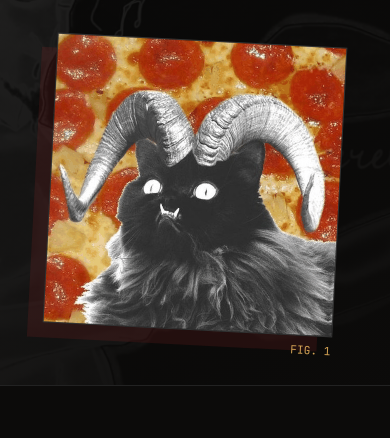
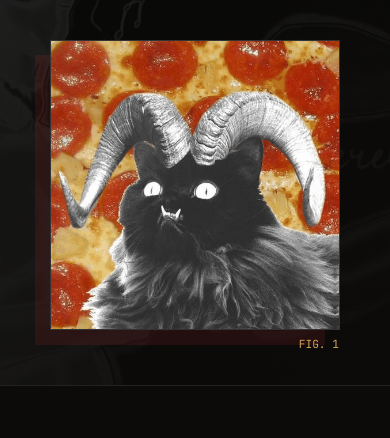
Before and after one commit to dagrosimo/spb_site, a plain HTML site: page index.html in a window 390 px wide. Shown: the part 195-633 px from the top of the page. Drawn offline with nearby package versions, Linux system fonts and the light colour scheme.

Commit message:
Add files via upload

```diff
--- a/index.html
+++ b/index.html
@@ -570,6 +570,11 @@
             .player-volume { display: none; }
             body.player-open .instruction-btn { bottom: calc(132px + env(safe-area-inset-bottom, 0px)); }
             body.player-open .footer { padding-bottom: 160px; }
+            .hero-main-img.in-view { transform: rotate(0deg); }
+            .album-cover.in-view img { filter: brightness(0.85) contrast(1.1); }
+            .fake-player.in-view img { filter: grayscale(0%) brightness(0.8) contrast(1.1); transform: scale(1.02); }
+            .fake-player.in-view .play-overlay { color: var(--accent-red); transform: translate(-50%, -50%) scale(1.1); }
+            .feedback-img.in-view { filter: grayscale(80%) brightness(0.6) contrast(1.3); }
         }
     </style>
 </head>
@@ -1977,6 +1982,20 @@
                 }
             });
         });
+
+        // --- MOBILE SCROLL HOVER EFFECT ---
+        if ('IntersectionObserver' in window) {
+            const scrollHoverTargets = document.querySelectorAll('.hero-main-img, .album-cover, .fake-player, .feedback-img');
+            const scrollHoverObserver = new IntersectionObserver((entries) => {
+                entries.forEach(entry => {
+                    entry.target.classList.toggle('in-view', entry.isIntersecting);
+                });
+            }, {
+                rootMargin: '-22% 0px -22% 0px',
+                threshold: 0.25
+            });
+            scrollHoverTargets.forEach(el => scrollHoverObserver.observe(el));
+        }
     </script>
 </body>
 </html>
```
